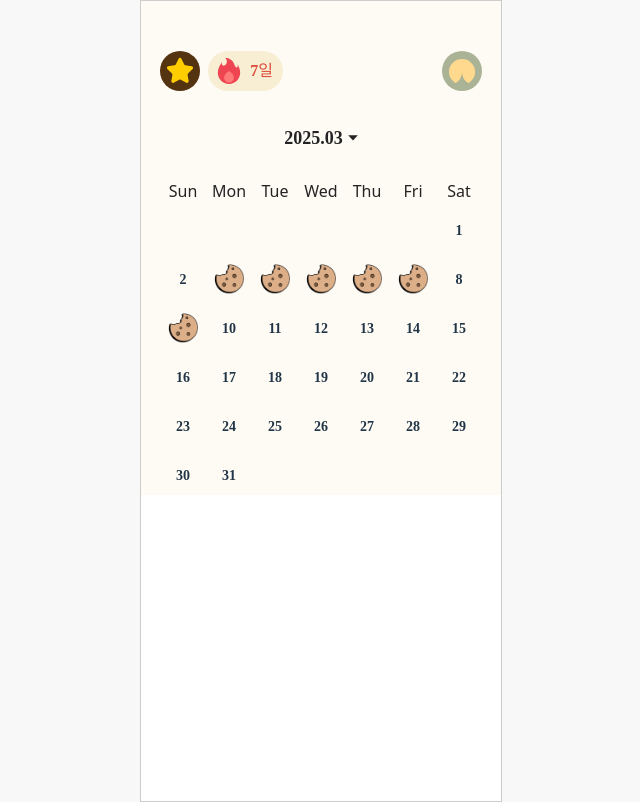
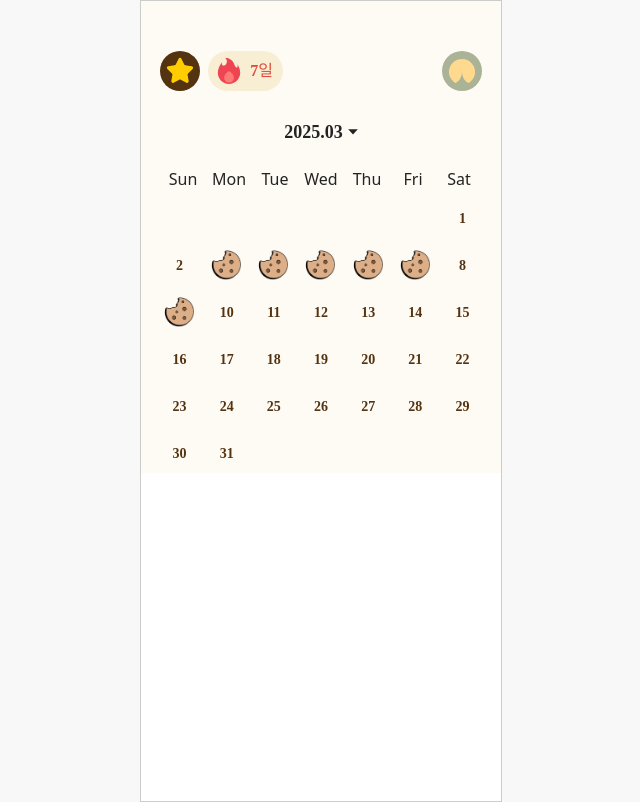
Before and after one commit to EFUB5-copybara/Frontend, a React (Vite) app in the folder qrumble/: page / in a window 1280 px wide. Shown: the whole page, without its empty margins (319-959 px from the left). Built offline with nearby package versions, Linux system fonts and the light colour scheme; a web font is replaced by a local one.

Commit message:
Design: Home 수정

```diff
--- a/qrumble/src/home/HomePage.jsx
+++ b/qrumble/src/home/HomePage.jsx
@@ -29,5 +29,5 @@ const Container = styled.div`
   flex-direction: column;
   padding: 50px 19px 0 19px;
   background-color: ${({ theme }) => theme.colors.ivory3};
-  gap: 20px;
+  gap: 14px;
 `;
--- a/qrumble/src/home/components/Calendar.jsx
+++ b/qrumble/src/home/components/Calendar.jsx
@@ -42,15 +42,13 @@ function Calendar({ year, month }) {
           return (
             <DayCell key={idx}>
               {date && (
-                <>
+                <DateBox $isToday={isToday}>
                   {isCookieDate ? (
                     <CookieIcon src={cookieImg} alt="cookie" />
                   ) : (
-                    <DateBox $isToday={isToday}>
-                      <DateText $isSunday={idx % 7 === 0}>{date}</DateText>
-                    </DateBox>
+                    <DateText $isToday={isToday}>{date}</DateText>
                   )}
-                </>
+                </DateBox>
               )}
             </DayCell>
           );
@@ -82,7 +80,7 @@ const WeekDay = styled.div`
 const DaysGrid = styled.div`
   display: grid;
   grid-template-columns: repeat(7, 1fr);
-  row-gap: 10px;
+  gap: 8px;
 `;
 
 const DayCell = styled.div`
@@ -106,16 +104,17 @@ const DateBox = styled.div`
     $isToday &&
     `
     background-color: ${theme.colors.primary};
-    color: white;
   `}
 `;
 
 const DateText = styled.div`
   ${({ theme }) => theme.typography.nunitoSubtitle14SB};
+  color: ${({ $isToday, theme }) =>
+    $isToday ? theme.colors.white : theme.colors.primary};
 `;
 
 const CookieIcon = styled.img`
-  width: 39px;
-  height: 39px;
-  object-fit: cover;
+  width: 100%;
+  height: 100%;
+  border-radius: 4px;
 `;
```
